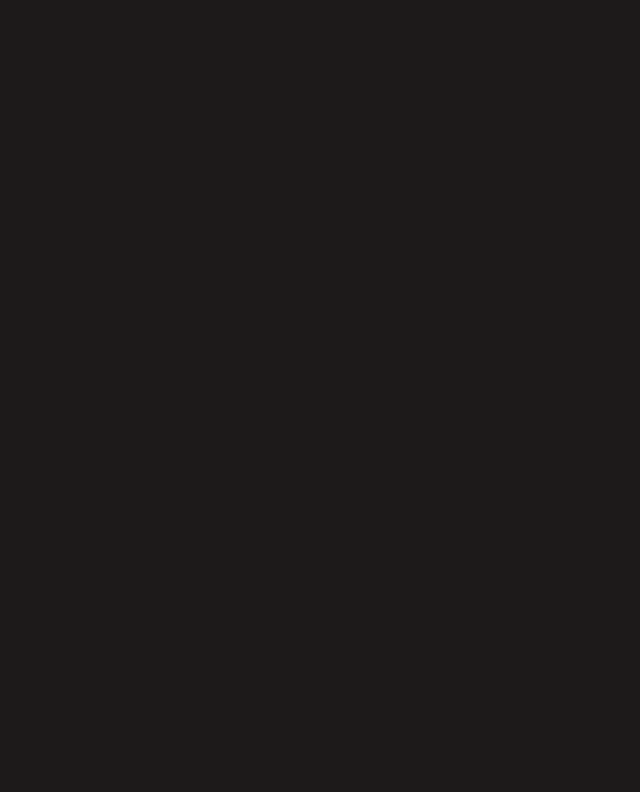
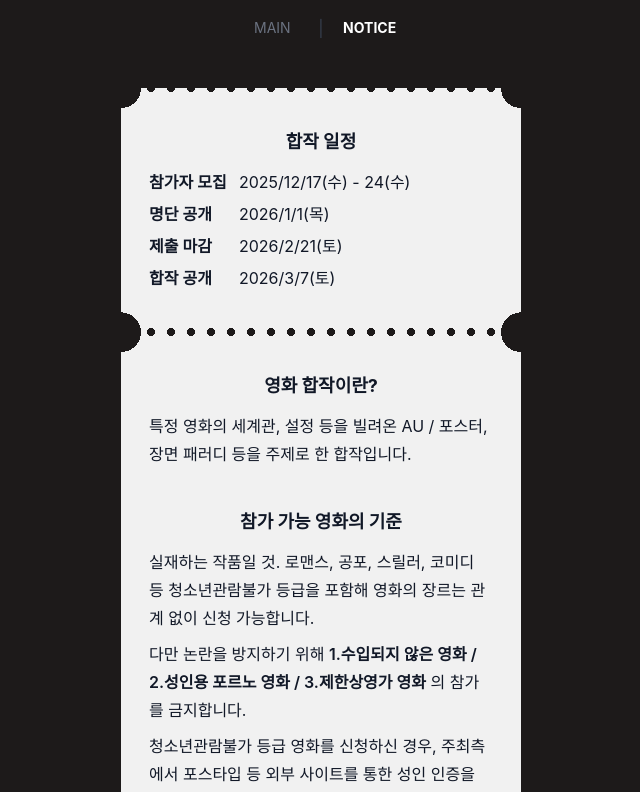
Before and after one commit to kyuurious123/hrtk-cinema, a React (Vite) app: page /notice in a window 1280 px wide. Before the commit this address had no page. Shown: the top 792 px of the page, without its empty margins (319-959 px from the left). Built offline with nearby package versions, Linux system fonts and the light colour scheme.

Commit message:
공지 추가

```diff
--- a/src/App.tsx
+++ b/src/App.tsx
@@ -1,16 +1,19 @@
 import { BrowserRouter, Routes, Route } from 'react-router-dom'
+import Header from './components/Header'
 import Home from './pages/Home'
+import Notice from './pages/Notice'
 
 function App() {
   return (
     <BrowserRouter>
-      <Routes>
-        <Route path="/" element={<Home />} />
-        {/* 나중에 페이지 추가:
-        <Route path="/about" element={<About />} />
-        <Route path="/contact" element={<Contact />} />
-        */}
-      </Routes>
+      <div className="h-full w-full">
+        <Header />
+        <Routes>
+          <Route path="/" element={<Home />} />
+          <Route path="/notice" element={<Notice />} />
+        </Routes>
+        <p className="text-xs text-[#4E4747] pt-2 pb-8 text-center">© Copyright 2025 hrtk_cinema</p>
+      </div>
     </BrowserRouter>
   )
 }
--- /dev/null
+++ b/src/components/Header.tsx
@@ -0,0 +1,39 @@
+import { Link, useLocation } from 'react-router-dom'
+
+function Header() {
+  const location = useLocation()
+
+  return (
+    <header className="bg-[#1d1a1a]">
+      <div className="max-w-full md:max-w-[600px] mx-auto px-8 py-4">
+        <nav className="flex justify-center gap-4">
+          <Link
+            to="/"
+            className={`text-sm transition-colors w-[60px] text-center leading-6 ${
+              location.pathname === '/'
+                ? 'text-white font-bold'
+                : 'text-gray-500 hover:text-gray-300'
+            }`}
+          >
+            MAIN
+          </Link>
+
+          <span className="text-gray-700">|</span>
+
+          <Link
+            to="/notice"
+            className={`text-sm transition-colors w-[60px] text-center leading-6 ${
+              location.pathname === '/notice'
+                ? 'text-white font-bold'
+                : 'text-gray-500 hover:text-gray-300'
+            }`}
+          >
+            NOTICE
+          </Link>
+        </nav>
+      </div>
+    </header>
+  )
+}
+
+export default Header
--- a/src/pages/Home.tsx
+++ b/src/pages/Home.tsx
@@ -6,7 +6,7 @@
 
 function Home() {
   return (
-    <div className="min-h-screen px-5 py-10 bg-[#1d1a1a]">
+    <div className="min-h-screen px-5 py-8 bg-[#1d1a1a]">
       <div className="max-w-full md:max-w-[400px] mx-auto">
         <div>
           {/* 첫 번째 티켓 */}
@@ -61,17 +61,6 @@
                 <a className="p-2 border border-black w-full h-11 block text-center" href="https://x.com/hrtk_cinema" target='_blank'>트위터 →</a>
             </div>
           </TicketCard>
-
-          <div className="mt-[80px] text-neutral-500 text-sm leading-7 px-2">
-            <ul className="marker:neutral-500 list-disc list-inside flex flex-col gap-2">
-
-                <li>본 합작 PICCADILLY NIGHT는 명탐정 코난의 모로후시 히로미츠X모로후시 타카아키 CP가 등장하는 영화를 기반으로 한 영화 AU 합작입니다. 영화는 애니메이션, 뮤지컬 등 세부 장르 제약 없이 영화로 분류되는 컨텐츠를 의미합니다.</li>
-                <li>청소년 관람불가 등급의 영화 선택 시, 신청자에 대해 성인 인증 절차를 진행합니다. 2025년 기준 미성년자의 경우 청소년 관람불가 등급의 작품 선정이 불가합니다.</li>
-            <li>특정 영화에 인원이 몰리는 경우를 방지하기 위해, 영화 당 최대 2작품으로 참가를 제한합니다. 신청 시 1지망, 2지망 영화를 선택할 수 있습니다.</li>
-            <li>제출 형식은 글, 그림, 만화 3분야로 나뉘며 참가 분야를 선택할 수 있습니다. 분량, 방식에 대한 안내는 참가 모집 시 안내드릴 예정입니다.</li>
-
-            </ul>
-            </div>
         </div>
       </div>
     </div>
--- /dev/null
+++ b/src/pages/Notice.tsx
@@ -0,0 +1,119 @@
+import TicketCard from '../components/TicketCard'
+
+function Notice() {
+  return (
+    <div className="min-h-screen px-5 py-8 bg-[#1d1a1a] text-gray-900 leading-7">
+      <div className="max-w-full md:max-w-[400px] mx-auto">
+
+        <div>
+          <TicketCard className="w-full py-10 px-2">
+            <div className="flex flex-col gap-3">
+              <h3 className="font-bold text-lg text-center">합작 일정</h3>
+              <div className="flex flex-col gap-1">
+                <div className="flex">
+                    <p className="font-semibold w-[90px]">참가자 모집</p>
+                    <p>2025/12/17(수) - 24(수)</p>
+                </div>
+                <div className="flex">
+                    <p className="font-semibold w-[90px]">명단 공개</p>
+                    <p>2026/1/1(목)</p>
+                </div>
+                <div className="flex">
+                    <p className="font-semibold w-[90px]">제출 마감</p>
+                    <p>2026/2/21(토)</p>
+                </div>
+                <div className="flex">
+                    <p className="font-semibold w-[90px]">합작 공개</p>
+                    <p>2026/3/7(토)</p>
+                </div>
+
+              </div>
+            </div>
+          </TicketCard>
+          <TicketCard className="w-full py-10 px-2">
+            <div className="flex flex-col gap-10">
+                <div className="flex flex-col gap-3">
+                    <h3 className="font-bold text-lg text-center">영화 합작이란?</h3>
+                    <p>특정 영화의 세계관, 설정 등을 빌려온 AU / 포스터, 장면 패러디 등을 주제로 한 합작입니다.</p>
+
+                </div>
+                <div className="flex flex-col gap-3">
+                    <h3 className="font-bold text-lg text-center">참가 가능 영화의 기준</h3>
+                    <div className="flex flex-col gap-2">
+                        <p>실재하는 작품일 것. 로맨스, 공포, 스릴러, 코미디 등 청소년관람불가 등급을 포함해 영화의 장르는 관계 없이 신청 가능합니다.</p>
+                        <p>다만 논란을 방지하기 위해 <span className="font-semibold">1.수입되지 않은 영화 / 2.성인용 포르노 영화 / 3.제한상영가 영화</span> 의 참가를 금지합니다.</p>
+                        <p>청소년관람불가 등급 영화를 신청하신 경우, 주최측에서 포스타입 등 외부 사이트를 통한 성인 인증을 요청할 수 있습니다.</p>
+                    </div>
+
+
+                </div>
+            </div>
+          </TicketCard>
+          <TicketCard className="w-full py-10 px-2">
+            <div className="flex flex-col gap-3">
+                <h3 className="font-bold text-lg text-center">진행 방식</h3>
+                <ul className="marker:neutral-500 list-disc list-inside flex flex-col gap-2">
+                    <li>모집 일시에 구글 폼을 통해 신청 후, 제출 마감일까지 주최의 이메일로 작업물을 제출합니다.</li>
+                    <li>특정 영화에 인원이 몰리는 경우를 방지하기 위해, 영화 당 최대 2작품으로 참가를 제한합니다. 신청 시 1지망, 2지망 영화를 선택할 수 있습니다.<p className="text-gray-400">e.g. 척안의 잔상 글 1인, 그림 1인 (가능O) 척안의 잔상 글 2인, 그림 1인 (불가능X, 후에 신청한 분은 2지망 작품으로 배정)</p></li>
+                    <li>폼 내에서 1지망, 2지망 작품을 함께 접수받으며 1지망 영화가 선착순 마감되었을 경우, 2지망으로 작성해주신 영화로 접수를 진행합니다. 이 경우에는 이메일 등으로 별도 안내 드릴 예정입니다.</li>
+                    <li>1인당 신청 개수 제한은 없습니다.</li>
+                    <li>익명 신청 가능합니다.</li>
+
+                </ul>
+            </div>
+          </TicketCard>
+          <TicketCard className="w-full py-10 px-2">
+            <div className="flex flex-col gap-3">
+                <h3 className="font-bold text-lg text-center">모집 분야 및 제출 형식</h3>
+                <div className="mb-4">
+                    <p className="font-semibold mb-1">글</p>
+                    <ul className="marker:neutral-500 list-disc list-inside flex flex-col">
+                        <li>공백 포함 5000자 이상</li>
+                        <li>구분자, 인용, 손글씨 폰트, 메세지 형식 등 필요한 스타일이 있을 경우 별도 기재</li>
+                        <li>제출 형식: HWP, DOCX, TXT 텍스트 형식의 파일</li>
+                    </ul>
+
+                </div>
+                <div className="mb-4">
+                    <p className="font-semibold mb-1">일러스트</p>
+                    <ul className="marker:neutral-500 list-disc list-inside flex flex-col">
+                        <li>사이즈 자유, 최소 72dpi 이상</li>
+                        <li>컬러, 흑백 가능 (러프 불가)</li>
+                        <li>제출 형식: JPG, JPEG, PNG 이미지 파일</li>
+                    </ul>
+
+                </div>
+                <div className="mb-4">
+                    <p className="font-semibold mb-1">애니메이션</p>
+                    <ul className="marker:neutral-500 list-disc list-inside flex flex-col">
+                        <li>최소분량 없음</li>
+                        <li>제출 형식: GIF, MP4 등 영상 파일</li>
+                    </ul>
+
+                </div>
+                <div>
+                    <p className="font-semibold mb-1">만화</p>
+                    <ul className="marker:neutral-500 list-disc list-inside flex flex-col">
+                        <li>4컷 이상, 최소 72dpi 이상</li>
+                        <li>컬러, 흑백 가능 (러프 불가)</li>
+                        <li>페이지 넘기기 또는 스크롤 방식 선택 가능</li>
+                        <li>제출 형식: JPG, JPEG, PNG 이미지 파일</li>
+                    </ul>
+
+                </div>
+            </div>
+          </TicketCard>
+          <TicketCard className="w-full py-10 px-2">
+            <div className="flex flex-col gap-3">
+                <h3 className="font-bold text-lg text-center">기타 문의사항</h3>
+                <p>문의/요청은 트위터 계정(<a className="underline" href="https://x.com/hrtk_cinema" target="_blank">@hrtk_cinema</a>)으로 DM 부탁드립니다.</p>
+                <p>문의에 대한 답변은 개별 회신 후, 이 영역 아래로 추가됩니다.</p>
+            </div>
+          </TicketCard>
+        </div>
+      </div>
+    </div>
+  )
+}
+
+export default Notice
```
